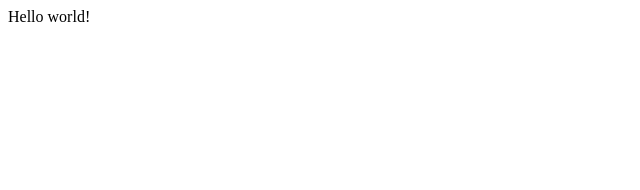
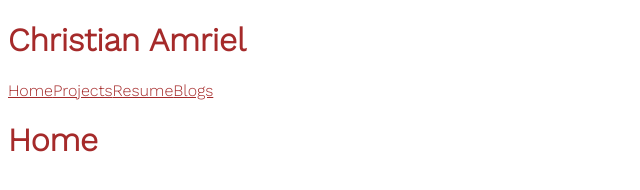
Before and after one commit to chrisamrl/personal_website, a Gatsby site: page / in a window 1280 px wide. Shown: the whole page, without its empty margins (0-640 px from the left). Built offline with nearby package versions, Linux system fonts and the light colour scheme; Gatsby itself is replaced by a stand-in of ours.

Commit message:
First Commit

```diff
--- /dev/null
+++ b/src/pages/components/Navbar.js
@@ -0,0 +1,17 @@
+import { Link } from 'gatsby'
+import React from 'react'
+import '../styles/navbar.module.css'
+
+export default function Navbar() {
+    return (
+        <div>
+            <h1>Christian Amriel</h1>
+            <div className="navigation">
+                <Link to="/">Home</Link>
+                <Link to="/projects">Projects</Link>
+                <Link to="/resume">Resume</Link>
+                <Link to="/blogs">Blogs</Link>
+            </div>
+        </div>
+    )
+}
--- a/src/pages/index.js
+++ b/src/pages/index.js
@@ -1,5 +1,12 @@
 import React from "react"
+import Navbar from "./components/Navbar"
+import './styles/global.css'
 
 export default function Home() {
-  return <div>Hello world!</div>
+  return (
+    <div>
+      <Navbar/>
+      <h1>Home</h1>
+    </div>
+  )
 }
--- /dev/null
+++ b/src/pages/styles/global.css
@@ -0,0 +1,5 @@
+@import url('https://fonts.googleapis.com/css2?family=Work+Sans:wght@300&display=swap');
+
+* {
+    font-family: 'Work Sans', sans-serif;
+}
--- /dev/null
+++ b/src/pages/styles/navbar.module.css
@@ -0,0 +1,3 @@
+* {
+    color: brown;
+}
```
Also changed, not shown: src/pages/blogs.js (added, +11 -0 lines), src/pages/projects.js (added, +11 -0 lines), src/pages/resume.js (added, +10 -0 lines).
